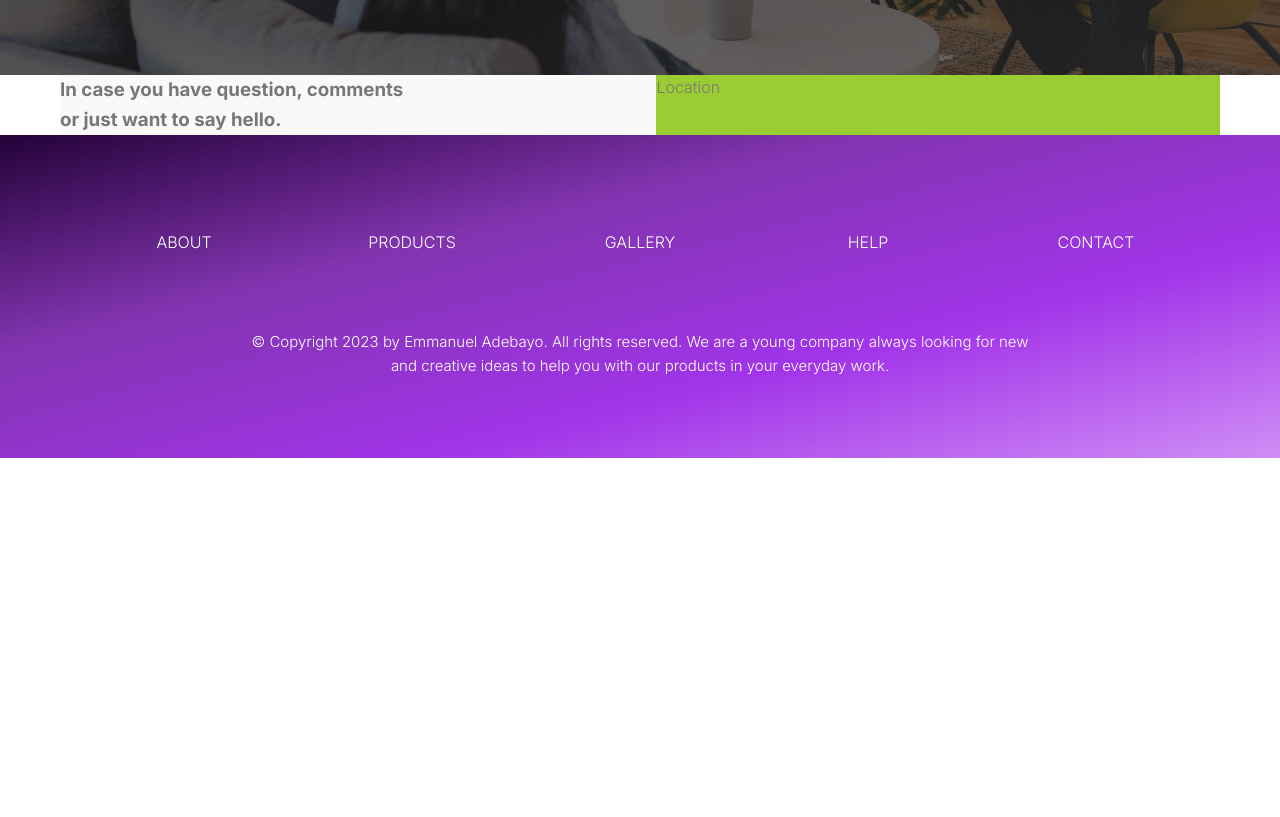
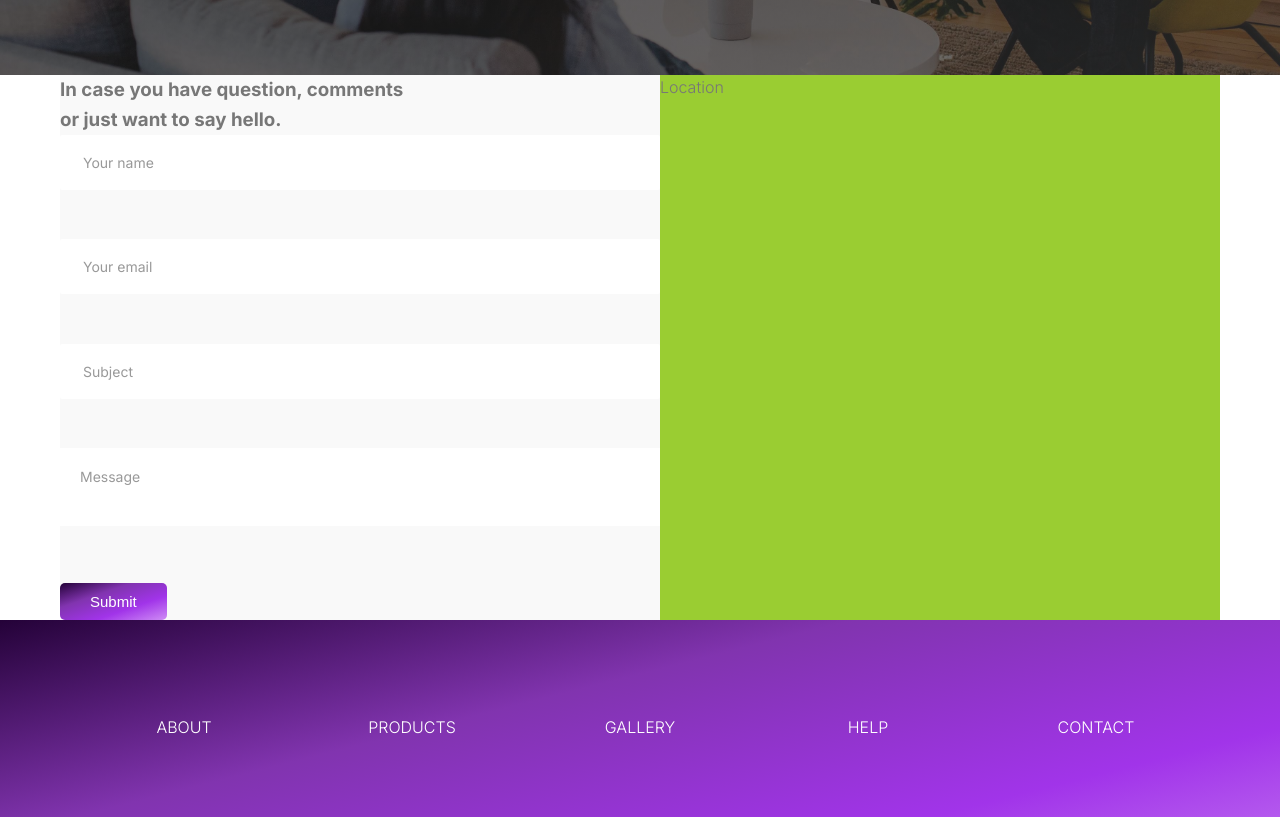
Before and after one commit to esteemayo/next-idesignx, a Next.js app: page /contact in a window 1280 px wide. Shown: the part 540-1357 px from the top of the page. Before the commit the page ends 998 px from the top, so only its background shows below. Built offline with nearby package versions, Linux system fonts and the light colour scheme.

Commit message:
fix: add markup

```diff
--- a/src/components/ContactForm.tsx
+++ b/src/components/ContactForm.tsx
@@ -2,6 +2,11 @@
 
 import styled from 'styled-components';
 import { useCallback, useState } from 'react';
+
+import Button from './buttons/Button';
+import Form from './form/Form';
+import TextArea from './inputs/TextArea';
+import Input from './inputs/Input';
 
 const initialState = {
   name: '',
@@ -33,6 +38,38 @@ const ContactForm = () => {
         <Br />
         or just want to say hello.
       </Heading>
+      <Form onSubmit={handleSubmit}>
+        <Input
+          name='name'
+          label='Your name'
+          value={data.name}
+          placeholder='Your name'
+          onChange={handleChange}
+        />
+        <Input
+          name='email'
+          type='email'
+          label='Your email'
+          value={data.email}
+          placeholder='Your email'
+          onChange={handleChange}
+        />
+        <Input
+          name='subject'
+          label='Subject'
+          value={data.subject}
+          placeholder='Subject'
+          onChange={handleChange}
+        />
+        <TextArea
+          name='message'
+          label='Message'
+          value={data.message}
+          placeholder='Message'
+          onChange={handleChange}
+        />
+        <Button label='Submit' />
+      </Form>
     </Container>
   );
 };
```
